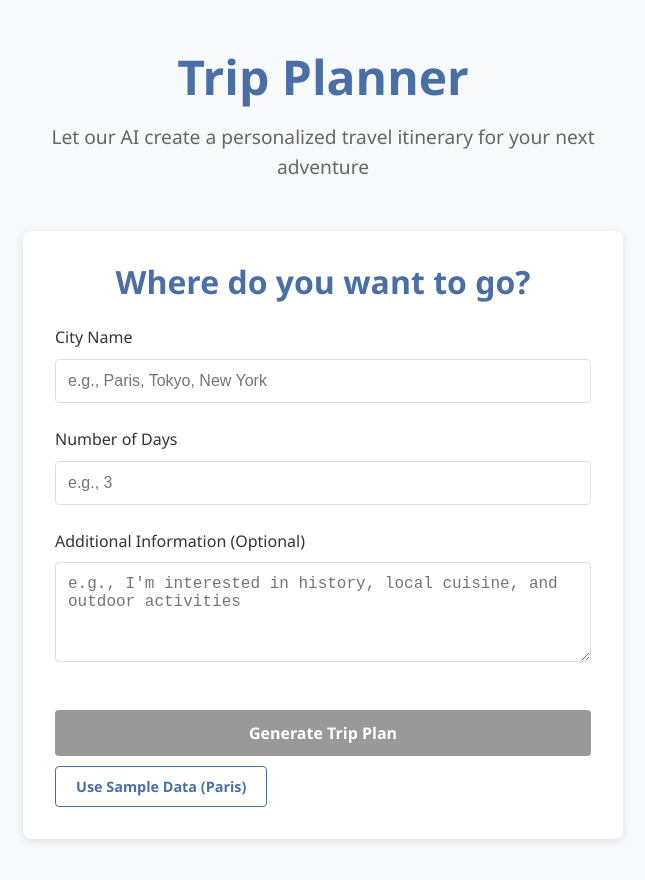
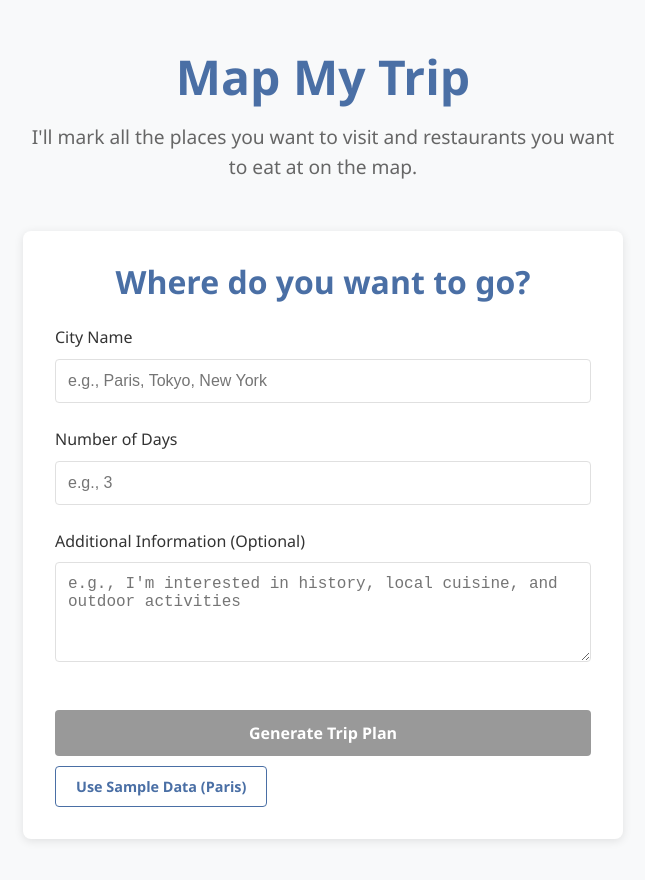
Before and after one commit to TarunTomar122/map-my-trip, a website with bundled scripts: page index.html in a window 1280 px wide. Shown: the whole page, without its empty margins (317-962 px from the left). Built offline with nearby package versions, Linux system fonts and the light colour scheme.

Commit message:
title change

```diff
--- a/index.html
+++ b/index.html
@@ -3,7 +3,7 @@
 <head>
     <meta charset="UTF-8">
     <meta name="viewport" content="width=device-width, initial-scale=1.0">
-    <title>Kazak - AI-Powered Trip Planner</title>
+    <title>Map My Trip</title>
     <link rel="stylesheet" href="https://unpkg.com/leaflet@1.9.4/dist/leaflet.css" />
     <link rel="stylesheet" href="https://cdnjs.cloudflare.com/ajax/libs/font-awesome/6.4.0/css/all.min.css" />
     <link rel="stylesheet" href="styles.css">
@@ -16,8 +16,8 @@
         <section id="trip-planner-home" class="trip-planner-home">
             <div class="container">
                 <div class="hero">
-                    <h1>Trip Planner</h1>
-                    <p>Let our AI create a personalized travel itinerary for your next adventure</p>
+                    <h1>Map My Trip</h1>
+                    <p>I'll mark all the places you want to visit and restaurants you want to eat at on the map.</p>
                 </div>
 
                 <div class="trip-form">
```
